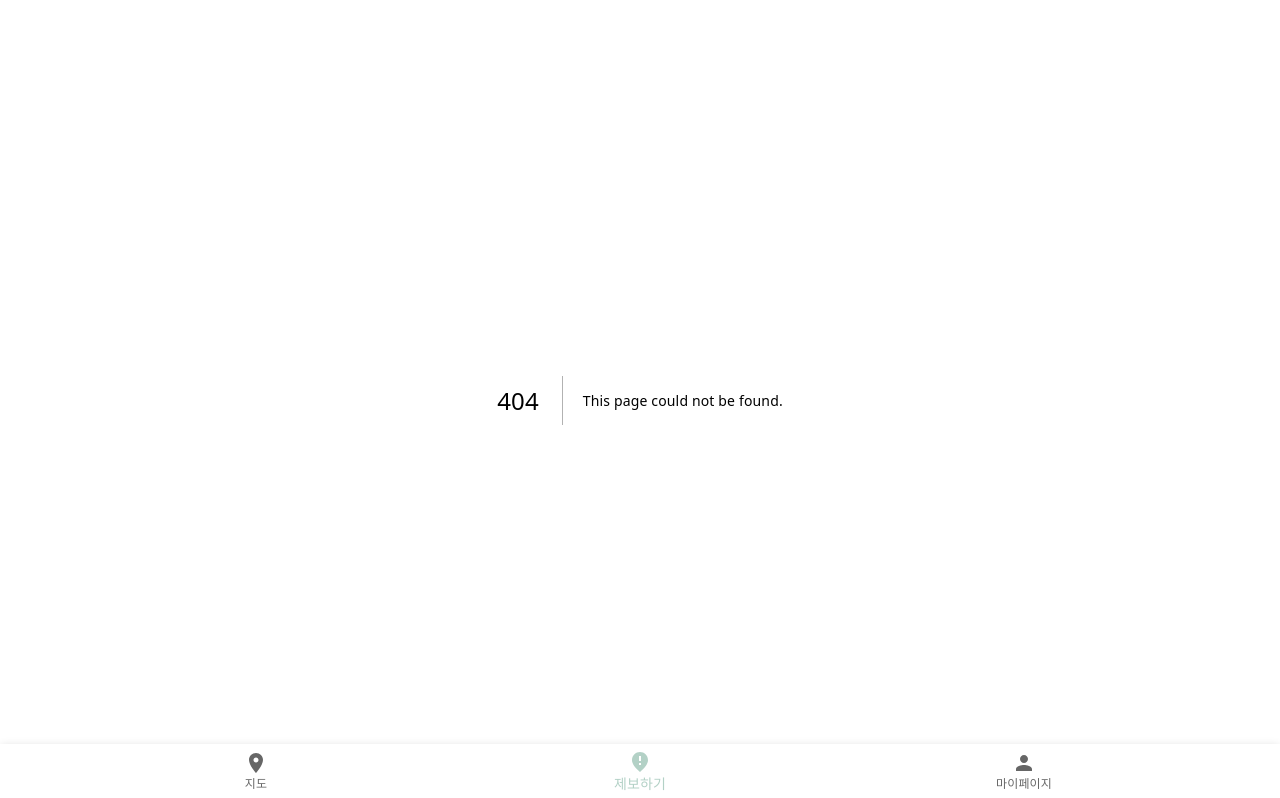
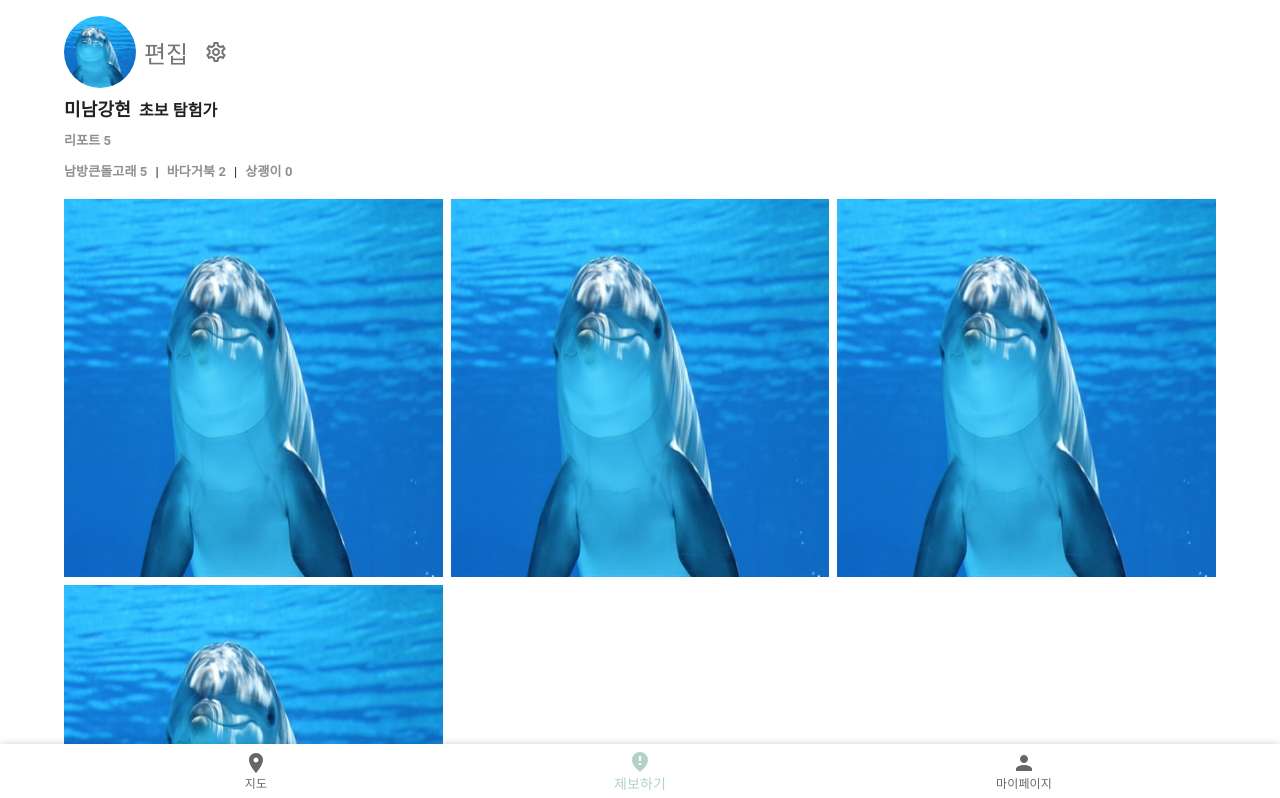
Before and after one commit to tech4impact-marc/frontend, a Next.js app: page /mypage in a window 1280 px wide. Before the commit this address had no page. Shown: the top 798 px of the page. Built offline with nearby package versions, Linux system fonts and the light colour scheme.

Commit message:
feature: 마이페이지 UI 베이스 추가

```diff
--- a/components/Layout/BottomNav.tsx
+++ b/components/Layout/BottomNav.tsx
@@ -21,7 +21,7 @@ export default function BottomNav() {
   const navLinks = [
     { name: '지도', icon: <LocationOn />, path: '/map' },
     { name: '제보하기', icon: <FmdBad />, path: '/' },
-    { name: '마이페이지', icon: <Person />, path: '/' },
+    { name: '마이페이지', icon: <Person />, path: '/mypage' },
   ]
 
   const [value, setValue] = useState(1)
--- /dev/null
+++ b/components/myPage/Gallery.tsx
@@ -0,0 +1,24 @@
+import Box from '@mui/material/Box'
+import Grid from '@mui/material/Unstable_Grid2'
+import Image from 'next/image'
+
+interface GalleryProps {
+  images: string[]
+  post_id: number
+}
+
+export default function Gallery({ images }: GalleryProps) {
+  return (
+    <Box sx={{ flexGrow: 1 }}>
+      <Grid container rowSpacing={1} columnSpacing={1}>
+        {images.map((image, index) => (
+          <Grid xs={4} md={4} key={index} justifyContent={'center'} display={'flex'}>
+            <Box width={'100%'} height={'auto'} sx={{ aspectRatio: 1 }} position="relative">
+              <Image src={image} alt={'grid image'} layout="fill" />
+            </Box>
+          </Grid>
+        ))}
+      </Grid>
+    </Box>
+  )
+}
--- /dev/null
+++ b/pages/mypage.tsx
@@ -0,0 +1,74 @@
+import SettingsOutlinedIcon from '@mui/icons-material/SettingsOutlined'
+import Avatar from '@mui/material/Avatar'
+import Box from '@mui/material/Box'
+import Container from '@mui/material/Container'
+import IconButton from '@mui/material/IconButton'
+import { styled } from '@mui/material/styles'
+import Typography from '@mui/material/Typography'
+import { ReactElement } from 'react'
+
+import CommonLayout from '@/components/Layout/CommonLayout'
+import Gallery from '@/components/myPage/Gallery'
+
+interface MyPageProps {}
+
+const MyPageContainer = styled(Container)`
+  display: flex;
+  flex-direction: column;
+  padding: 1rem;
+`
+
+const InfoContainer = styled(Container)`
+  display: flex;
+  flex-direction: column;
+  gap: 0.5rem;
+  margin-bottom: 1rem;
+`
+
+const InlineTypography = styled(Typography)`
+  display: inline-block;
+  margin-right: 0.5rem;
+`
+
+export default function MyPage() {
+  return (
+    <MyPageContainer>
+      <InfoContainer disableGutters>
+        <Box display={'flex'}>
+          <Avatar alt="미남강현" src="/test.jpeg" sx={{ width: '4.5rem', height: '4.5rem' }} />
+          <IconButton>편집</IconButton>
+          <IconButton>
+            <SettingsOutlinedIcon />
+          </IconButton>
+        </Box>
+        <Box>
+          <InlineTypography fontSize={'18px'} fontWeight={700}>
+            미남강현
+          </InlineTypography>
+          <InlineTypography fontSize={'16px'} fontWeight={600}>
+            초보 탐험가
+          </InlineTypography>
+        </Box>
+        <Typography fontSize={'13px'} color={'#8f8f8f'} fontWeight={600}>
+          리포트 5
+        </Typography>
+        <Box>
+          <InlineTypography fontSize={'13px'} color={'#8f8f8f'} fontWeight={600}>
+            남방큰돌고래 5
+          </InlineTypography>
+          <InlineTypography fontSize={'13px'}>|</InlineTypography>
+          <InlineTypography fontSize={'13px'} color={'#8f8f8f'} fontWeight={600}>
+            바다거북 2
+          </InlineTypography>
+          <InlineTypography fontSize={'13px'}>|</InlineTypography>
+          <InlineTypography fontSize={'13px'} color={'#8f8f8f'} fontWeight={600}>
+            상괭이 0
+          </InlineTypography>
+        </Box>
+      </InfoContainer>
+      <Gallery images={['/test.jpeg', '/test.jpeg', '/test.jpeg', '/test.jpeg']} post_id={1} />
+    </MyPageContainer>
+  )
+}
+
+MyPage.getLayout = (page: ReactElement) => <CommonLayout>{page}</CommonLayout>
```
